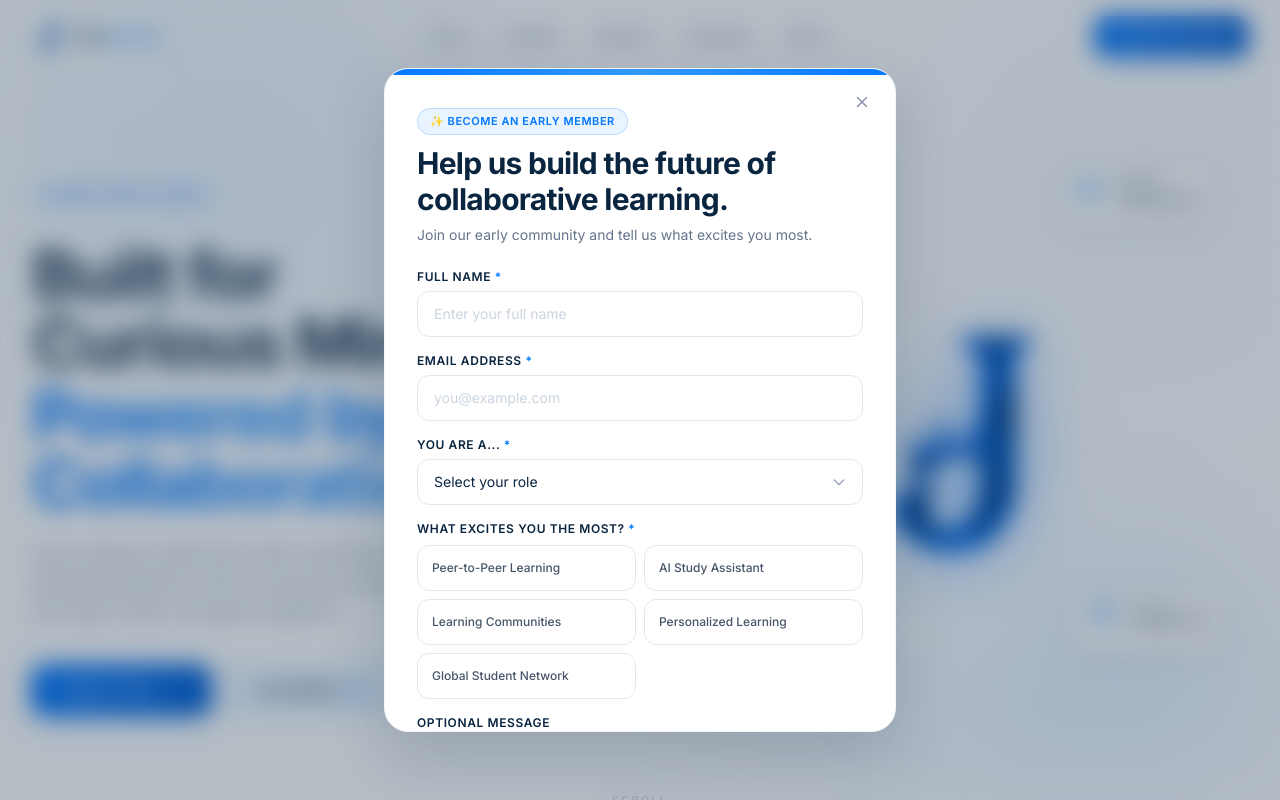
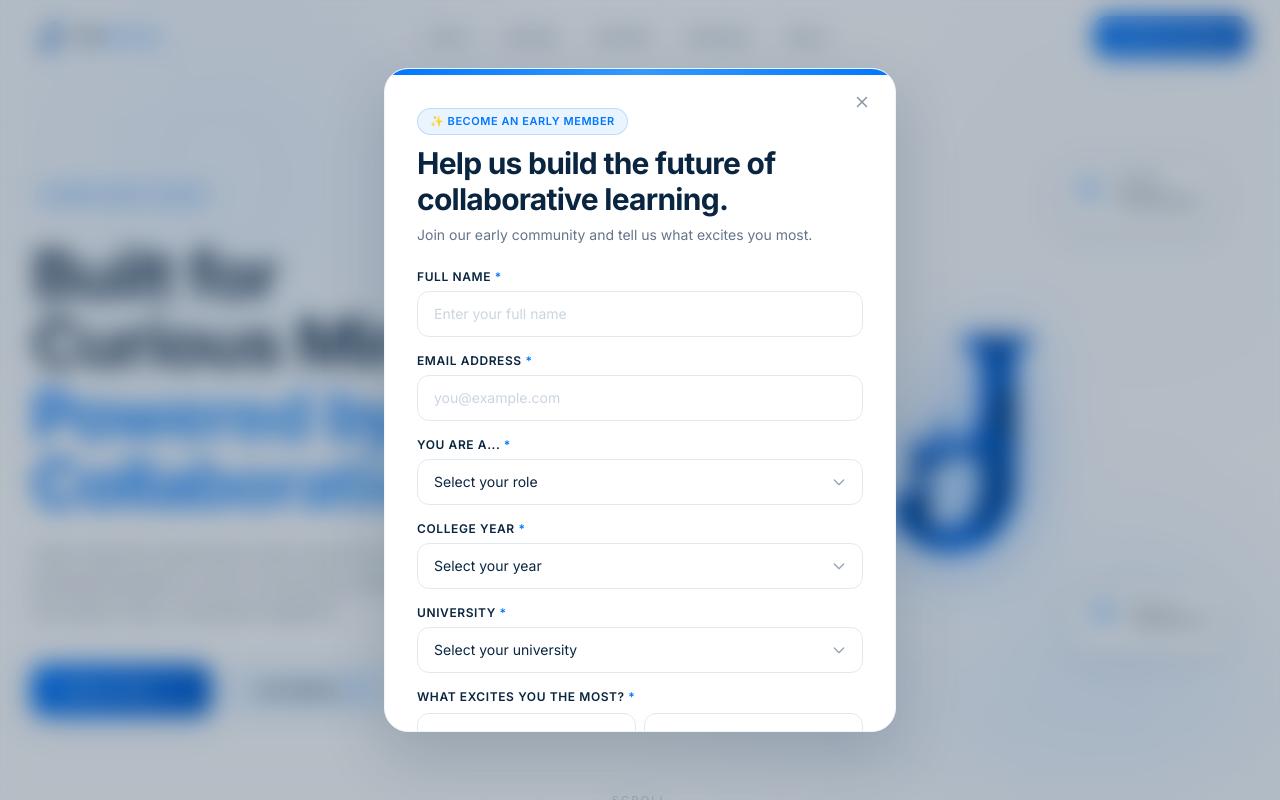
Before and after one commit to ompanchal777/OneJourney, a Next.js app: page / in a window 1280 px wide. Both pictures are taken after typing "name@example.com" into the empty fields and a click on the button "Join Waitlist". Shown: the top 800 px of the page. Built offline with nearby package versions, Linux system fonts and the light colour scheme.

Commit message:
feat: implement auto-sync waitlist data to Excel-compatible CSV

```diff
--- a/src/components/WaitlistModal.tsx
+++ b/src/components/WaitlistModal.tsx
@@ -75,6 +75,8 @@ export default function WaitlistModal() {
   const [name, setName] = useState("");
   const [email, setEmail] = useState("");
   const [userType, setUserType] = useState("");
+  const [collegeYear, setCollegeYear] = useState("");
+  const [university, setUniversity] = useState("");
   const [selectedInterest, setSelectedInterest] = useState("");
   const [message, setMessage] = useState("");
 
@@ -101,6 +103,8 @@ export default function WaitlistModal() {
     setName("");
     setEmail("");
     setUserType("");
+    setCollegeYear("");
+    setUniversity("");
     setSelectedInterest("");
     setMessage("");
     setErrors({});
@@ -201,6 +205,16 @@ export default function WaitlistModal() {
       newErrors.userType = "Please select your role";
     }
 
+    if (userType === "Student") {
+      // Keep it optional if not a student, but let's make it always validated if you want
+    }
+    if (!collegeYear) {
+      newErrors.collegeYear = "Please select your college year";
+    }
+    if (!university) {
+      newErrors.university = "Please select your university";
+    }
+
     if (!selectedInterest) {
       newErrors.selectedInterest = "Please select what excites you most";
     }
@@ -224,6 +238,8 @@ export default function WaitlistModal() {
           name,
           email,
           userType,
+          collegeYear,
+          university,
           interest: selectedInterest,
           interestLabel: selectedInterestLabel,
           message,
@@ -407,6 +423,77 @@ export default function WaitlistModal() {
                       )}
                     </div>
 
+                    {/* College Year select */}
+                    <div>
+                      <label htmlFor="college-year-select" className="block text-xs font-semibold text-[#0A2540] uppercase tracking-wider mb-1.5">
+                        College Year <span className="text-[#0077FF]">*</span>
+                      </label>
+                      <div className="relative">
+                        <select
+                          id="college-year-select"
+                          value={collegeYear}
+                          onChange={(e) => {
+                            setCollegeYear(e.target.value);
+                            if (errors.collegeYear) setErrors({ ...errors, collegeYear: "" });
+                          }}
+                          className={`w-full px-4 py-3 rounded-xl text-sm text-[#0A2540] bg-white transition-all duration-200 border appearance-none cursor-pointer ${
+                            errors.collegeYear
+                              ? "border-red-400 focus:border-red-500 focus:shadow-[0_0_0_3px_rgba(239,68,68,0.15)]"
+                              : "border-slate-200 focus:border-[#0077FF] focus:shadow-[0_0_0_3px_rgba(0,119,255,0.12)]"
+                          } placeholder:text-slate-300 focus:outline-none`}
+                        >
+                          <option value="" disabled hidden>Select your year</option>
+                          <option value="1st Year">1st Year</option>
+                          <option value="2nd Year">2nd Year</option>
+                          <option value="3rd Year">3rd Year</option>
+                          <option value="4th Year">4th Year</option>
+                          <option value="Other">Other</option>
+                        </select>
+                        <div className="absolute right-4 top-1/2 -translate-y-1/2 pointer-events-none flex items-center text-slate-400">
+                          <svg className="w-4 h-4" fill="none" stroke="currentColor" viewBox="0 0 24 24">
+                            <path strokeLinecap="round" strokeLinejoin="round" strokeWidth="2" d="M19 9l-7 7-7-7" />
+                          </svg>
+                        </div>
+                      </div>
+                      {errors.collegeYear && (
+                        <p className="text-xs text-red-500 mt-1 font-medium">{errors.collegeYear}</p>
+                      )}
+                    </div>
+
+                    {/* University select */}
+                    <div>
+                      <label htmlFor="university-select" className="block text-xs font-semibold text-[#0A2540] uppercase tracking-wider mb-1.5">
+                        University <span className="text-[#0077FF]">*</span>
+                      </label>
+                      <div className="relative">
+                        <select
+                          id="university-select"
+                          value={university}
+                          onChange={(e) => {
+                            setUniversity(e.target.value);
+                            if (errors.university) setErrors({ ...errors, university: "" });
+                          }}
+                          className={`w-full px-4 py-3 rounded-xl text-sm text-[#0A2540] bg-white transition-all duration-200 border appearance-none cursor-pointer ${
+                            errors.university
+                              ? "border-red-400 focus:border-red-500 focus:shadow-[0_0_0_3px_rgba(239,68,68,0.15)]"
+                              : "border-slate-200 focus:border-[#0077FF] focus:shadow-[0_0_0_3px_rgba(0,119,255,0.12)]"
+                          } placeholder:text-slate-300 focus:outline-none`}
+                        >
+                          <option value="" disabled hidden>Select your university</option>
+                          <option value="GSFC University">GSFC University</option>
+                          <option value="Other University">Other University</option>
+                        </select>
+                        <div className="absolute right-4 top-1/2 -translate-y-1/2 pointer-events-none flex items-center text-slate-400">
+                          <svg className="w-4 h-4" fill="none" stroke="currentColor" viewBox="0 0 24 24">
+                            <path strokeLinecap="round" strokeLinejoin="round" strokeWidth="2" d="M19 9l-7 7-7-7" />
+                          </svg>
+                        </div>
+                      </div>
+                      {errors.university && (
+                        <p className="text-xs text-red-500 mt-1 font-medium">{errors.university}</p>
+                      )}
+                    </div>
+
                     {/* Interest Selectable Cards */}
                     <div>
                       <span className="block text-xs font-semibold text-[#0A2540] uppercase tracking-wider mb-2">
--- a/src/services/emailService.ts
+++ b/src/services/emailService.ts
@@ -47,7 +47,7 @@ function buildEmailBody(submission: WaitlistSubmission): {
     second: "2-digit",
   });
 
-  const text = `
+  let text = `
 A new user has joined the OneJourney waitlist.
 
 ────────────────────────────────────────────
@@ -60,24 +60,48 @@ ${submission.email}
 
 🎓 Role:
 ${submission.userType}
+`.trim();
 
-⭐ Most Excited About:
-${submission.interestLabel}
+  if (submission.collegeYear) {
+    text += `\n\n📅 College Year:\n${submission.collegeYear}`;
+  }
+  if (submission.university) {
+    text += `\n\n🏫 University:\n${submission.university}`;
+  }
 
-💬 Message:
-${submission.message || "(none)"}
+  text += `\n\n⭐ Most Excited About:\n${submission.interestLabel}
 
-🕒 Submitted On:
-${timestamp} (IST)
+💬 Message:\n${submission.message || "(none)"}
 
-🌐 Source:
-${submission.source}
+🕒 Submitted On:\n${timestamp} (IST)
 
-🔑 Submission ID:
-${submission.id}
+🌐 Source:\n${submission.source}
+
+🔑 Submission ID:\n${submission.id}
 
 ────────────────────────────────────────────
-`.trim();
+`;
+
+  const fields = [
+    ["👤 Full Name", submission.name],
+    ["📧 Email", `<a href="mailto:${submission.email}" style="color:#0077FF;text-decoration:none;">${submission.email}</a>`],
+    ["🎓 Role", submission.userType],
+  ];
+
+  if (submission.collegeYear) {
+    fields.push(["📅 College Year", submission.collegeYear]);
+  }
+  if (submission.university) {
+    fields.push(["🏫 University", submission.university]);
+  }
+
+  fields.push(
+    ["⭐ Most Excited About", submission.interestLabel],
+    ["💬 Message", submission.message || "<em style='color:#94a3b8;'>No message provided</em>"],
+    ["🕒 Submitted On", `${timestamp} (IST)`],
+    ["🌐 Source", submission.source],
+    ["🔑 Submission ID", `<code style="font-family:monospace;font-size:12px;background:#e8edf5;padding:2px 6px;border-radius:4px;">${submission.id}</code>`]
+  );
 
   const html = `
 <!DOCTYPE html>
@@ -132,16 +156,7 @@ ${submission.id}
               <table width="100%" cellpadding="0" cellspacing="0" style="background:#f7faff;border-radius:14px;border:1px solid #e8edf5;">
                 <tr><td style="padding:24px;">
 
-                  ${[
-                    ["👤 Full Name", submission.name],
-                    ["📧 Email", `<a href="mailto:${submission.email}" style="color:#0077FF;text-decoration:none;">${submission.email}</a>`],
-                    ["🎓 Role", submission.userType],
-                    ["⭐ Most Excited About", submission.interestLabel],
-                    ["💬 Message", submission.message || "<em style='color:#94a3b8;'>No message provided</em>"],
-                    ["🕒 Submitted On", `${timestamp} (IST)`],
-                    ["🌐 Source", submission.source],
-                    ["🔑 Submission ID", `<code style="font-family:monospace;font-size:12px;background:#e8edf5;padding:2px 6px;border-radius:4px;">${submission.id}</code>`],
-                  ].map(([label, value]) => `
+                  ${fields.map(([label, value]) => `
                     <table width="100%" cellpadding="0" cellspacing="0" style="margin-bottom:16px;">
                       <tr>
                         <td style="font-size:11px;font-weight:600;text-transform:uppercase;letter-spacing:0.08em;color:#94a3b8;padding-bottom:4px;">${label}</td>
--- a/src/services/waitlistService.ts
+++ b/src/services/waitlistService.ts
@@ -50,15 +50,62 @@ function readAll(): WaitlistSubmission[] {
   }
 }
 
-/** Atomically write the full list back to disk. */
+function escapeCsvValue(val: string | undefined | null): string {
+  if (val === undefined || val === null) return '""';
+  const str = String(val);
+  if (/[",\r\n]/.test(str)) {
+    return `"${str.replace(/"/g, '""')}"`;
+  }
+  return `"${str}"`;
+}
+
+/** Atomically write the full list back to disk as both JSON and CSV (Excel). */
 function writeAll(submissions: WaitlistSubmission[]): void {
   try {
     ensureDataFile();
-    const tmp = DATA_FILE + ".tmp";
-    fs.writeFileSync(tmp, JSON.stringify(submissions, null, 2), "utf-8");
-    fs.renameSync(tmp, DATA_FILE);
+
+    // 1. Write JSON
+    const tmpJson = DATA_FILE + ".tmp";
+    fs.writeFileSync(tmpJson, JSON.stringify(submissions, null, 2), "utf-8");
+    fs.renameSync(tmpJson, DATA_FILE);
+
+    // 2. Write CSV (Excel)
+    const csvPath = path.join(DATA_DIR, "waitlist.csv");
+    const headers = [
+      "ID",
+      "Name",
+      "Email",
+      "Role",
+      "College Year",
+      "University",
+      "Most Excited About",
+      "Message",
+      "Submitted On",
+      "Source"
+    ];
+
+    const rows = [headers.join(",")];
+    for (const s of submissions) {
+      const row = [
+        escapeCsvValue(s.id),
+        escapeCsvValue(s.name),
+        escapeCsvValue(s.email),
+        escapeCsvValue(s.userType),
+        escapeCsvValue(s.collegeYear),
+        escapeCsvValue(s.university),
+        escapeCsvValue(s.interestLabel),
+        escapeCsvValue(s.message),
+        escapeCsvValue(s.submittedAt),
+        escapeCsvValue(s.source)
+      ];
+      rows.push(row.join(","));
+    }
+
+    const tmpCsv = csvPath + ".tmp";
+    fs.writeFileSync(tmpCsv, rows.join("\n"), "utf-8");
+    fs.renameSync(tmpCsv, csvPath);
   } catch (err) {
-    console.warn("[waitlistService] Writing submission to local file skipped (likely read-only filesystem):", err);
+    console.warn("[waitlistService] Writing submissions skipped:", err);
   }
 }
 
@@ -82,6 +129,8 @@ export async function saveSubmission(payload: WaitlistPayload): Promise<string>
     interest: payload.interest,
     interestLabel: payload.interestLabel,
     message: payload.message.trim(),
+    collegeYear: payload.collegeYear,
+    university: payload.university,
     submittedAt: now,
     source: "OneJourney Landing Page",
   };
@@ -126,3 +175,13 @@ export async function getSubmissionById(
   const all = readAll();
   return all.find((s) => s.id === id) ?? null;
 }
+
+// Auto-sync existing JSON data to CSV on start-up
+try {
+  const existing = readAll();
+  if (existing.length > 0) {
+    writeAll(existing);
+  }
+} catch (err) {
+  console.warn("[waitlistService] Auto-sync to CSV on initialization failed:", err);
+}
```
Also changed, not shown: src/app/api/waitlist/route.ts (+12 -0 lines), src/types/waitlist.ts (+8 -0 lines).
